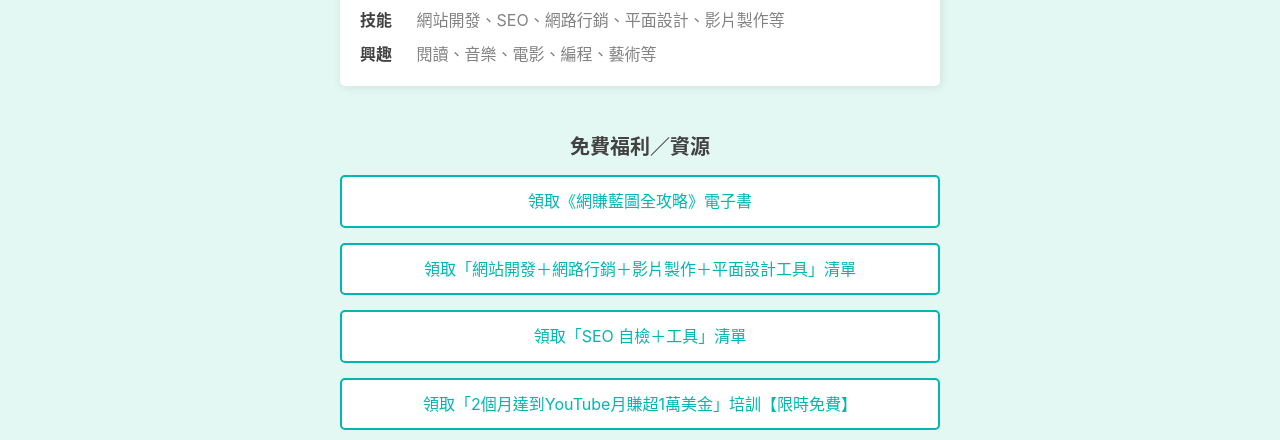
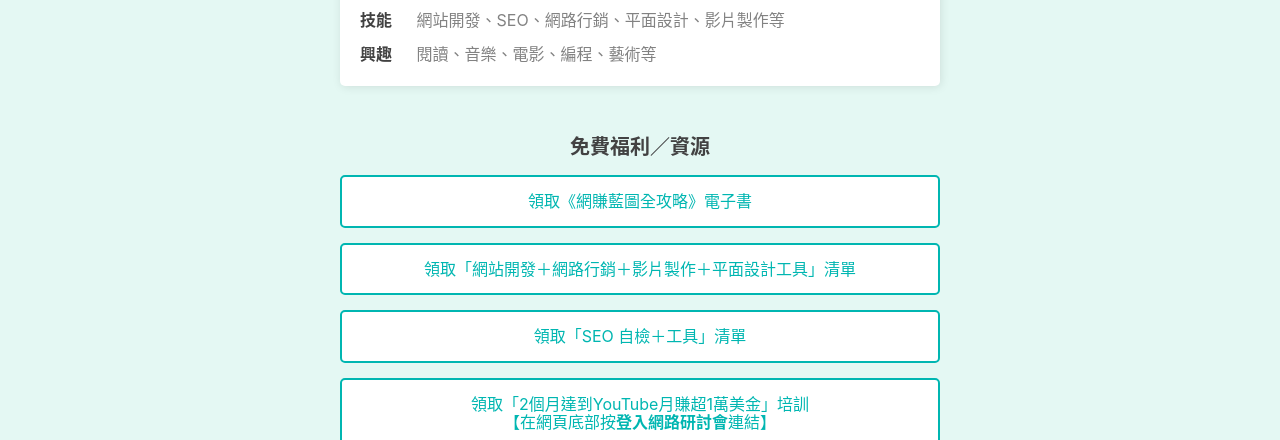
Before and after one commit to alyssachanspace/hi.alyssachan.space, a plain HTML site: page index.html in a window 1280 px wide. Shown: the part 360-800 px from the top of the page. Drawn offline with nearby package versions, Linux system fonts and the light colour scheme.

Commit message:
update wording

```diff
--- a/index.html
+++ b/index.html
@@ -68,7 +68,7 @@
     <a href="https://bit.ly/3fUTzgl">領取《網賺藍圖全攻略》電子書</a>
     <a href="https://bit.ly/3fV6TRX">領取「網站開發＋網路行銷＋影片製作＋平面設計工具」清單</a>
     <a href="https://bit.ly/2OCqFGD">領取「SEO 自檢＋工具」清單</a>
-    <a href="https://bit.ly/2NSMIVr">領取「2個月達到YouTube月賺超1萬美金」培訓【限時免費】</a>
+    <a href="https://bit.ly/2NSMIVr">領取「2個月達到YouTube月賺超1萬美金」培訓<br/>【在網頁底部按<strong>登入網路研討會</strong>連結】</a>
     <a href="https://bit.ly/39V4aUS">註冊「無Logo的電郵行銷自動化工具 Moosend」收集名單</a>
 
     <h2>免費教學</h2>
```
